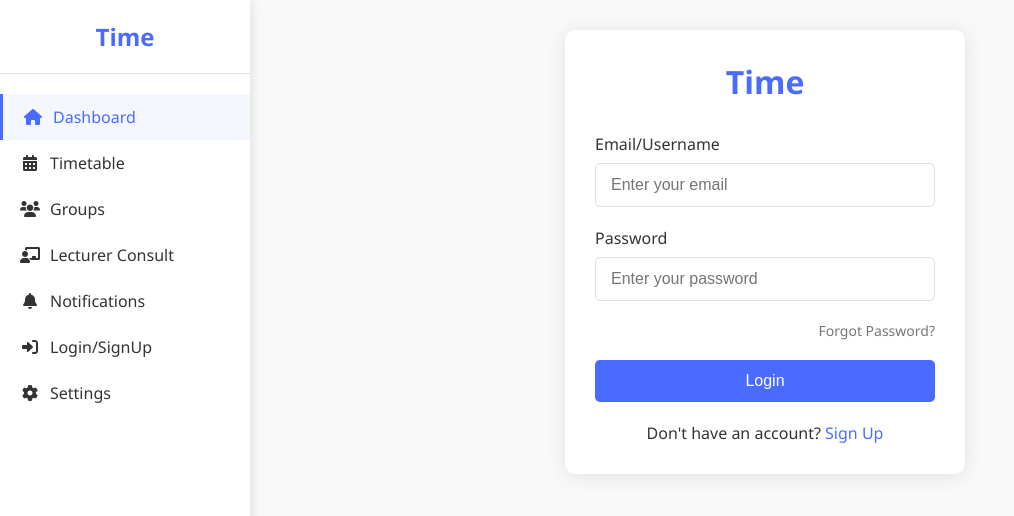
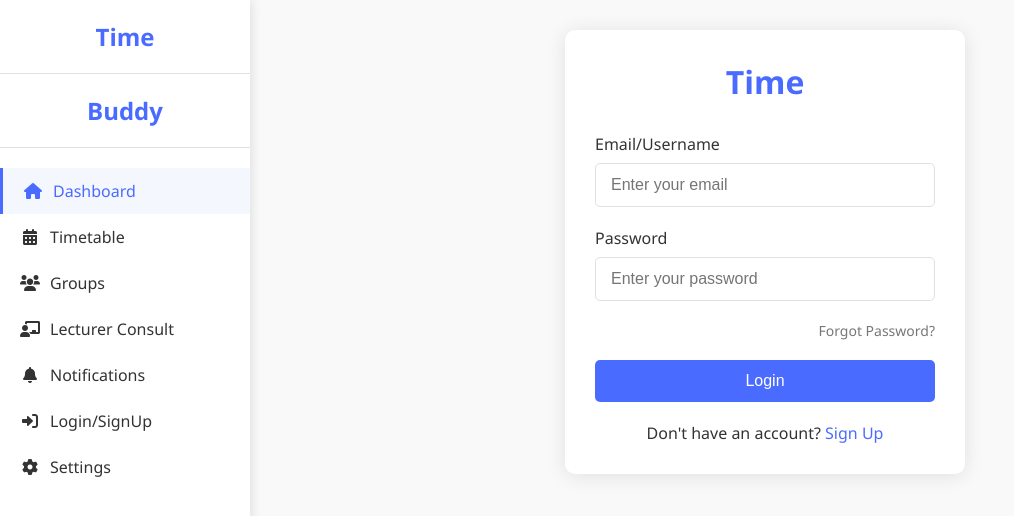
Before and after one commit to gisangevylin-boop/TimeBuddy, a plain HTML site: page index.html in a window 1280 px wide. Shown: the top 516 px of the page, without its empty margins (0-1014 px from the left). Drawn offline with Linux system fonts and the light colour scheme; no server answers.

Commit message:
Update index.html

```diff
--- a/index.html
+++ b/index.html
@@ -11,6 +11,7 @@
     <div class="app-container">
         <div class="sidebar">
             <div class="logo">Time</div>
+            <div class="logo">Buddy</div>
 
             <nav>
                 <ul>
```
